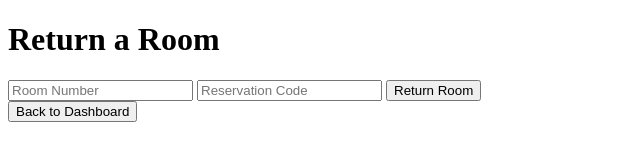
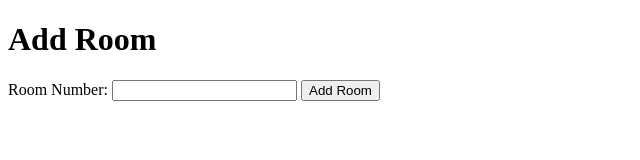
Before and after one commit to dheejay28/roomreservation, a plain HTML site: page add_room.html in a window 1280 px wide. Shown: the whole page, without its empty margins (0-640 px from the left). Drawn offline with Linux system fonts and the light colour scheme.

Commit message:
Update add_room.html

```diff
--- a/add_room.html
+++ b/add_room.html
@@ -3,18 +3,18 @@
 <head>
     <meta charset="UTF-8">
     <meta name="viewport" content="width=device-width, initial-scale=1.0">
-    <title>Return Room</title>
+    <title>Add Room</title>
     <link rel="stylesheet" href="style.css">
 </head>
 <body>
     <div class="container">
-        <h1>Return a Room</h1>
-        <form id="returnForm">
-            <input type="text" id="returnRoomNumber" placeholder="Room Number" required>
-            <input type="text" id="reservationCode" placeholder="Reservation Code" required>
-            <button type="submit">Return Room</button>
+        <h1>Add Room</h1>
+        <form id="addRoomForm">
+            <label for="roomNumber">Room Number:</label>
+            <input type="text" id="roomNumber" required>
+
+            <button type="submit">Add Room</button>
         </form>
-        <a href="index.html"><button>Back to Dashboard</button></a>
     </div>
 
     <script src="script.js"></script>
```
